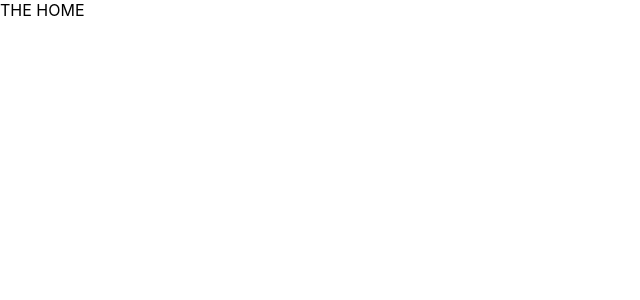
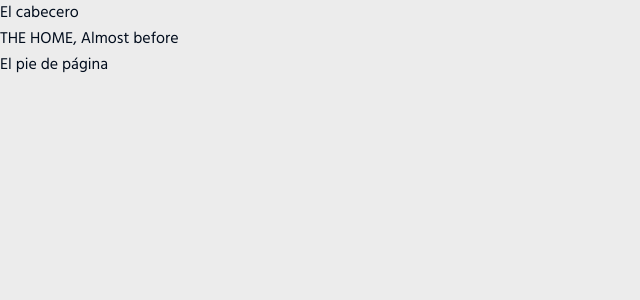
Before and after one commit to jhnemogap/jhnemogap-aptuno-frontend, a Next.js app: page / in a window 1280 px wide. Shown: the top 300 px of the page, without its empty margins (0-640 px from the left). Built offline with nearby package versions, Linux system fonts and the light colour scheme.

Commit message:
[ADD]: sass + variables for sass + MainLayout

```diff
--- a/jsconfig.json
+++ b/jsconfig.json
@@ -4,6 +4,7 @@
     "paths": {
       "@/components/*": ["components/*"],
       "@/constants/*": ["constants/*"],
+      "@/layout/*": ["layout/*"],
       "@/routes/*": ["routes/*"],
       "@/stateManager/*": ["stateManager/*"],
       "@/styles/*": ["styles/*"],
--- a/package.json
+++ b/package.json
@@ -15,6 +15,7 @@
     "react-dom": "17.0.2"
   },
   "devDependencies": {
-    "prettier": "2.3.0"
+    "prettier": "2.3.0",
+    "sass": "1.32.13"
   }
 }
--- /dev/null
+++ b/src/layouts/MainLayout/MainLayout.jsx
@@ -0,0 +1,21 @@
+// import { MainHeader, MainFooter } from "@/components/index";
+
+import styles from "./MainLayout.module.scss";
+
+export function MainLayout(props) {
+  const { children } = props;
+
+  return (
+    <div>
+      {/*<MainHeader />*/}
+      <header>El cabecero</header>
+
+      <div className={styles.childrenContainer}>
+        {children}
+      </div>
+
+      {/*<MainFooter />*/}
+      <footer>El pie de página</footer>
+    </div>
+  );
+}
--- /dev/null
+++ b/src/layouts/MainLayout/MainLayout.module.scss
@@ -0,0 +1,6 @@
+@use "../../styles/vars";
+
+.childrenContainer {
+  max-width: vars.$sizeTimes100;
+  margin: auto;
+}
--- a/src/pages/_app.js
+++ b/src/pages/_app.js
@@ -1,5 +1,11 @@
-import "@/styles/globals.css";
+import { MainLayout } from "../layouts/MainLayout/MainLayout";
+
+import "@/styles/index.scss";
 
 export default function MyApp({ Component, pageProps }) {
-  return <Component {...pageProps} />;
+  return (
+    <MainLayout>
+      <Component {...pageProps} />
+    </MainLayout>
+  );
 }
--- a/src/pages/index.jsx
+++ b/src/pages/index.jsx
@@ -1,3 +1,3 @@
 export default function Home() {
-  return <div>THE HOME</div>;
+  return <div>THE HOME, Almost before</div>;
 }
--- /dev/null
+++ b/src/styles/_vars.scss
@@ -0,0 +1,69 @@
+@use "sass:color";
+
+$brandColorPrimary: #0055fb;
+$brandColorSecondary: #000c1c;
+$brandColorPrimaryWhite: #fafaff;
+
+$fontColorPrimary: $brandColorSecondary;
+$fontColorSecondary: $brandColorPrimary;
+$fontColorPrimaryLight: color.adjust($fontColorPrimary, $alpha: -0.24);
+$fontColorPrimaryLink: #007bff;
+
+$bgColorPrimary: color.adjust($brandColorPrimaryWhite, $blackness: 8%);
+$bgColorSecondary: $brandColorPrimaryWhite;
+
+$sizeUnit: 16px;
+$fontSizeRoot: $sizeUnit;
+
+$sizeTimes-1-8: $fontSizeRoot * 0.125; // 16 * 1/8 => 2
+$sizeTimes-1-4: $fontSizeRoot * 0.25; // 16 * 1/4 => 4
+$sizeTimes-1-2: $fontSizeRoot * 0.5; // 16 * 1/2 => 8
+$sizeTimes1: $fontSizeRoot * 1; // 16 * 1 => 16
+$sizeTimes1-5: $fontSizeRoot * 1; // 16 * 1.5 => 24
+$sizeTimes2: $fontSizeRoot * 2; // 16 * 2 => 32
+$sizeTimes2-5: $fontSizeRoot * 2.5; // 16 * 2.5 => 40
+$sizeTimes3: $fontSizeRoot * 3; // 16 * 1 => 48
+$sizeTimes4: $fontSizeRoot * 4; // 16 * 2 => 64
+$sizeTimes10: $fontSizeRoot * 10; // 16 * 2 => 160
+$sizeTimes20: $fontSizeRoot * 20; // 16 * 20 => 320
+$sizeTimes20: $fontSizeRoot * 20; // 16 * 20 => 320
+$sizeTimes22: $fontSizeRoot * 22; // 16 * 22 => 352
+$sizeTimes24: $fontSizeRoot * 24; // 16 * 24 => 384
+$sizeTimes25: $fontSizeRoot * 25; // 16 * 25 => 400
+$sizeTimes30: $fontSizeRoot * 30; // 16 * 30 => 480
+$sizeTimes32: $fontSizeRoot * 32; // 16 * 32 => 512
+$sizeTimes35: $fontSizeRoot * 35; // 16 * 35 => 560
+$sizeTimes36: $fontSizeRoot * 36; // 16 * 36 => 576
+$sizeTimes40: $fontSizeRoot * 40; // 16 * 40 => 640
+$sizeTimes45: $fontSizeRoot * 45; // 16 * 45 => 720
+$sizeTimes48: $fontSizeRoot * 48; // 16 * 48 => 768
+$sizeTimes60: $fontSizeRoot * 60; // 16 * 60 => 960
+$sizeTimes64: $fontSizeRoot * 64; // 16 * 64 => 1024
+$sizeTimes75: $fontSizeRoot * 75; // 16 * 75 => 1200
+$sizeTimes79: $fontSizeRoot * 79; // 16 * 79 => 1264
+$sizeTimes80: $fontSizeRoot * 80; // 16 * 80 => 1280
+$sizeTimes85: $fontSizeRoot * 85; // 16 * 85 => 1360
+$sizeTimes90: $fontSizeRoot * 90; // 16 * 90 => 1440
+$sizeTimes100: $fontSizeRoot * 100; // 16 * 100 => 1600
+$sizeTimes120: $fontSizeRoot * 120; // 16 * 120 => 1920
+
+$breakPoint20: $sizeTimes20 - 1;
+$breakPoint22: $sizeTimes22 - 1;
+$breakPoint24: $sizeTimes24 - 1;
+$breakPoint25: $sizeTimes25 - 1;
+$breakPoint30: $sizeTimes30 - 1;
+$breakPoint32: $sizeTimes32 - 1;
+$breakPoint35: $sizeTimes35 - 1;
+$breakPoint36: $sizeTimes36 - 1;
+$breakPoint40: $sizeTimes40 - 1;
+$breakPoint45: $sizeTimes45 - 1;
+$breakPoint48: $sizeTimes48 - 1;
+$breakPoint60: $sizeTimes60 - 1;
+$breakPoint64: $sizeTimes64 - 1;
+$breakPoint75: $sizeTimes75 - 1;
+$breakPoint79: $sizeTimes79 - 1;
+$breakPoint80: $sizeTimes80 - 1;
+$breakPoint85: $sizeTimes85 - 1;
+$breakPoint90: $sizeTimes90 - 1;
+$breakPoint100: $sizeTimes100 - 1;
+$breakPoint120: $sizeTimes120 - 1;
--- /dev/null
+++ b/src/styles/globals-tags.scss
@@ -0,0 +1,27 @@
+@use "vars";
+
+@import "https://fonts.googleapis.com/css2?family=Hind:wght@400;500;700&display=swap";
+
+*, *::before, *::after {
+  -moz-box-sizing: border-box;
+  box-sizing: border-box;
+  padding: 0;
+  margin: 0;
+  margin-block-start: 0;
+  margin-block-end: 0;
+  margin-inline-start: 0;
+  margin-inline-end: 0;
+}
+
+html, body {
+  font-size: vars.$fontSizeRoot;
+  font-family: "Hind", monospace, Roboto, Ubuntu, Droid Sans, sans-serif;
+  font-weight: normal;
+  color: vars.$fontColorPrimary;
+  background-color: vars.$bgColorPrimary;
+}
+
+a {
+  color: inherit;
+  text-decoration: none;
+}
--- a/src/styles/globals.css
+++ /dev/null
@@ -1,16 +0,0 @@
-html,
-body {
-  padding: 0;
-  margin: 0;
-  font-family: -apple-system, BlinkMacSystemFont, Segoe UI, Roboto, Oxygen, Ubuntu, Cantarell, Fira Sans, Droid Sans,
-    Helvetica Neue, sans-serif;
-}
-
-a {
-  color: inherit;
-  text-decoration: none;
-}
-
-* {
-  box-sizing: border-box;
-}
--- /dev/null
+++ b/src/styles/index.scss
@@ -0,0 +1 @@
+@import "globals-tags";
```
Also changed, not shown: 1 other file (tests, documents, lock files or other folders).
